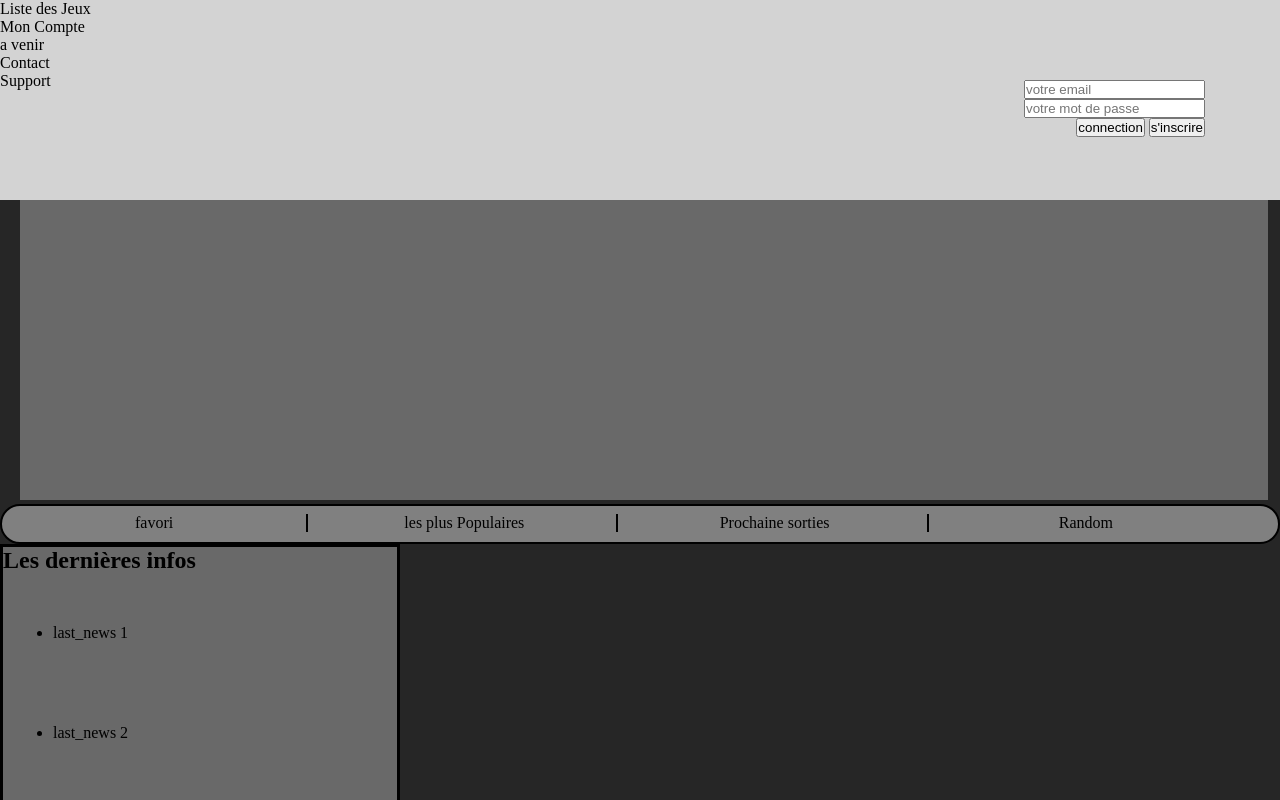
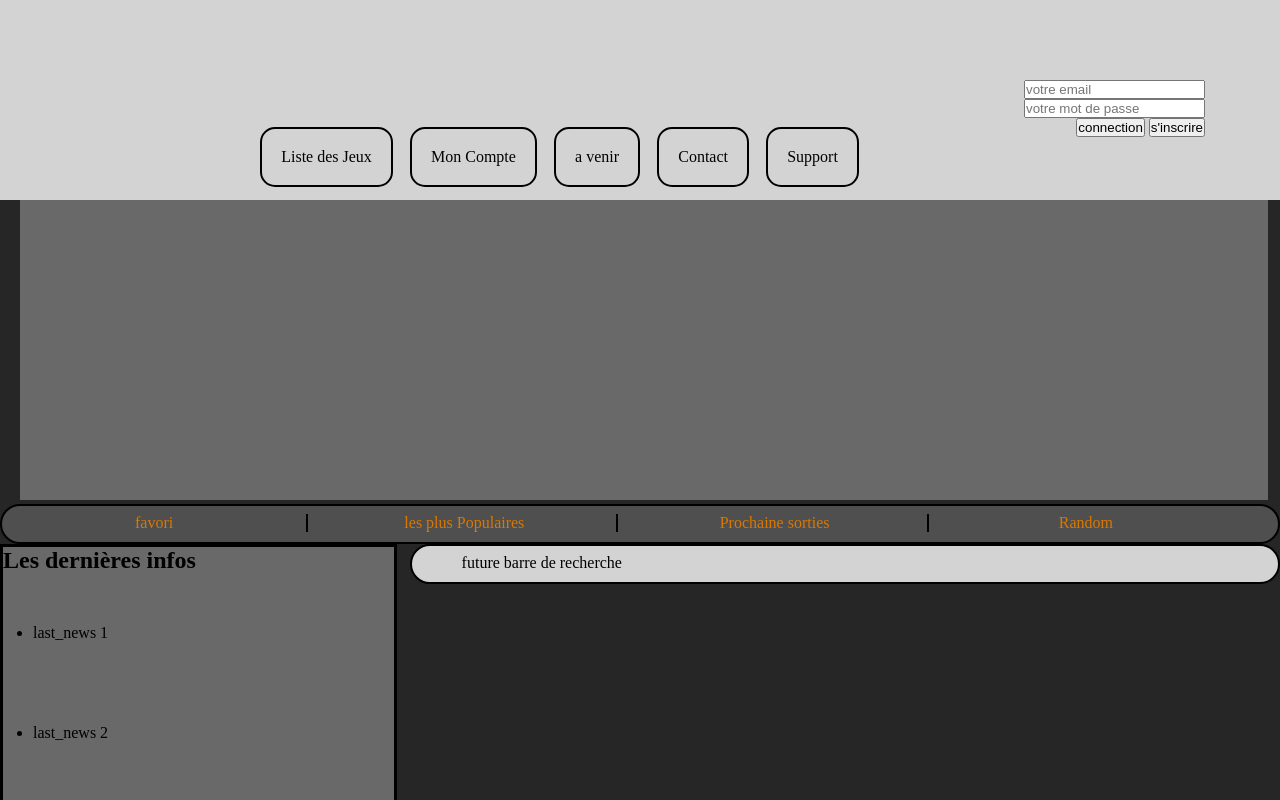
Before and after one commit to Olivier02500/Hub-News, a plain HTML site: page index.html in a window 1280 px wide. Shown: the top 800 px of the page. Drawn offline with Linux system fonts and the light colour scheme.

Commit message:
fixe research bar.

```diff
--- a/index.html
+++ b/index.html
@@ -14,15 +14,17 @@
         </div>
         <!-- titre et social menu -->
         <div class="mini_menu">
-            <p>Liste des Jeux</p>
-            <p>Mon Compte</p>
-            <p>a venir</p>
-            <p>Contact</p>
-            <p>Support</p>
+            <ul class="menu_header">
+                <li><a href="">Liste des Jeux</a></li>
+                <li><a href="">Mon Compte</a></li>
+                <li><a href="">a venir</a></li>
+                <li><a href="">Contact</a></li>
+                <li><a href="">Support</a></li>
+            </ul>
         </div>
 
         <!-- formulaire de connection et input vers inscription -->
-        <div class="header">
+        <div class="header_form">
             <form>
                 <div>
                     <label for="useremail"></label>
@@ -53,13 +55,13 @@
     </div>
     <!-- selection bar -->
     <div class="selection"  >
-        <div>favori</div>
-        <div>les plus Populaires</div>
-        <div>Prochaine sorties</div>
-        <div id="Random">Random</div>
+        <div><a href="">favori</a></div>
+        <div><a href="">les plus Populaires</a></div>
+        <div><a href="">Prochaine sorties</a></div>
+        <div id="Random"><a href="">Random</a></div>
     </div>
     <!-- left menu -->
-
+    <section class="contenu">
         <div class="lastnews">
             <h2>Les dernières infos</h2>
 
@@ -100,13 +102,25 @@
                     last_news 9
                 </li>
             </ul>
+
         </div>
 
         <!-- search bar -->
-
         <div id="search_bar">
             <p>future barre de recherche</p>
         </div>
+        <!-- article news -->
+        <div class="info">
+            <div></div>
+            <div></div>
+            <div></div>
+            <div></div>
+            <div></div>
+        </div>
+
+
+    </section>
+
 
 </body>
 
--- a/style.css
+++ b/style.css
@@ -16,6 +16,40 @@ header {
     height: 200px;
     background: lightgrey;
 }
+
+.header, .header_form {
+    display: inline-block;
+    width: 20%;
+}
+
+.mini_menu {
+    width: 50%;
+    display: inline-block;
+}
+
+.menu_header {
+    width: 100%;
+}
+
+.menu_header li {
+    text-align: center;
+    border:2px solid black;
+    border-radius: 15px;
+    display: inline-block;
+    padding: 3%;
+    margin-right: 2%;
+    margin-top: 12%;
+}
+
+.menu_header li:hover {
+    background: white;
+}
+
+li a {
+    color: black;
+    text-decoration-line: none;
+}
+
 
 
 form {
@@ -45,7 +79,7 @@ form {
     height: 40px;
     border: 2px solid black;
     border-radius: 30px;
-    background: grey;
+    background: #4f4f4f;
 }
 
 .selection div {
@@ -57,17 +91,26 @@ form {
     border-style: none solid none none;
 }
 
+.selection a {
+    text-decoration-line: none;
+    color: #da7800;
+}
+
 #Random {
     border-style: none ;
 }
 
 /* Menu left */
 
+.contenu {
+    width: 100%;
+}
+
 .lastnews {
     display: inline-block;
     margin-top: 0;
-    height: 100%;
-    width: 400px;
+    height: 30%;
+    width: 31%;
     background: dimgray;
     border: 3px solid black;
     border-radius: 0 0 15px 0;
@@ -78,21 +121,24 @@ h2 {
 }
 
 ul {
+    width: 100%;
     margin-top: 50px;
     display: inline-block;
 }
 
 .last_news {
+    width: 100%;
     height: 100px;
-    margin-left: 50px;
+    margin-left: 30px;
 
 }
 
 /* search bar */
 
 #search_bar {
+    float: right;
     display: inline-block;
-    width: 70%;
+    width: 68%;
     height: 40px;
     border: 2px solid black;
     border-radius: 30px;
@@ -103,3 +149,18 @@ ul {
     margin-top: 8px;
     margin-left: 50px;
 }
+
+/* section zone article  */
+
+.info {
+    display: inline-block;
+    width: 65%;
+    float: right;
+}
+
+.info div {
+    width:  100%;
+    border: 2px solid darkorange;
+    border-radius: 15px;
+    background: #919191;
+}
```
Lines whose indentation alone changed are shown as unchanged.
